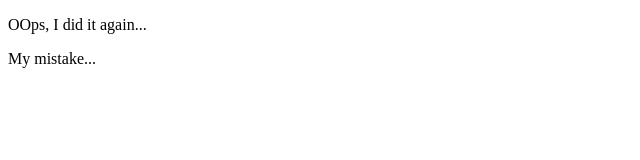
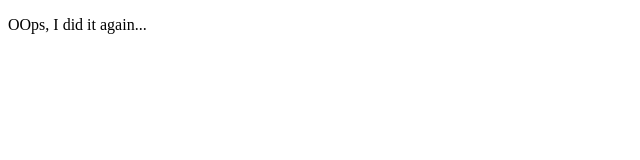
Before and after one commit to mcbeloy/my-website-oops, a plain HTML site: page index.html in a window 1280 px wide. Shown: the full height of the page, 0-640 px from the left. Drawn offline with Linux system fonts and the light colour scheme.

Commit message:
Revert "I'm not suppose to do this, but I do it"
This reverts commit 4de429faf40c875fcd01a332655c99cac2dedc90.

```diff
--- a/index.html
+++ b/index.html
@@ -8,6 +8,5 @@
 </head>
 <body>
     <p> OOps, I did it again...</p>
-    <p> My mistake...</p>
 </body>
 </html>
```
